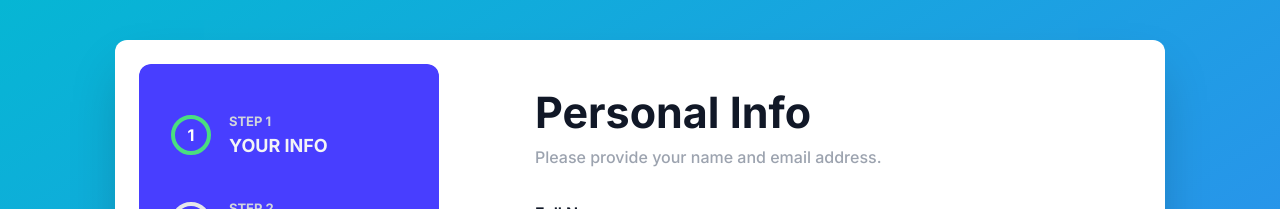
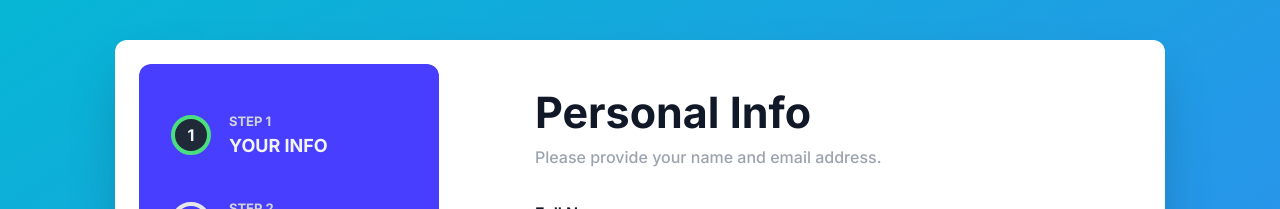
Before and after one commit to Bennykillua/Question_Answering_Search_Engine, a Next.js app: page /forms in a window 1280 px wide. Shown: the top 209 px of the page. Built offline with nearby package versions, Linux system fonts and the light colour scheme; no server answers.

Commit message:
Removed Uneccessary CSS

```diff
--- a/components/RectanglePatternBackground.jsx
+++ b/components/RectanglePatternBackground.jsx
@@ -29,7 +29,7 @@ export default function RectanglePatternBackground({ opacity }) {
           <rect
             width="100%"
             height="100%"
-            stroke-width="0"
+            strokeWidth="0"
             fill="url(#e9033f3e-f665-41a6-84ef-756f6778e6fe)"
           ></rect>
         </svg>
--- a/components/Step.jsx
+++ b/components/Step.jsx
@@ -1,12 +1,11 @@
+
 import React from 'react'
 
 export default function Step({ step, stepNumber, children }) {
   return (
-    <article className="flex items-center gap-[18px] mb-10">
+    <div className="flex items-center gap-[18px] mb-10">
       <button
-        className={` w-10 h-10 text-[16px] text-white dark:text-white transition-all duration-300 ease-in font-bold bg-transparent p-1 rounded-full border-4 border-gray-200 ${
-          step === stepNumber && ' border-green-400  text-gray-100 bg-gray-700'
-        }`}
+        className={` step ${step == stepNumber ? ' current-step' : ''}`}
       >
         {stepNumber}
       </button>
@@ -18,6 +17,6 @@ export default function Step({ step, stepNumber, children }) {
           {children.toUpperCase()}
         </h2>
       </div>
-    </article>
+    </div>
   )
 }
--- a/package.json
+++ b/package.json
@@ -18,8 +18,8 @@
     "uuid": "^9.0.0"
   },
   "devDependencies": {
-    "autoprefixer": "^10.4.7",
-    "postcss": "^8.4.14",
-    "tailwindcss": "^3.1.2"
+    "autoprefixer": "^10.4.14",
+    "postcss": "^8.4.21",
+    "tailwindcss": "^3.3.1"
   }
 }
--- a/styles/globals.css
+++ b/styles/globals.css
@@ -44,4 +44,10 @@ body::-webkit-scrollbar-thumb {
   .form-input {
     @apply w-full pl-10 p-2.5 bg-gray-50 dark:bg-gray-700 border border-gray-300 dark:border-gray-600 rounded-md text-sm shadow-sm dark:placeholder-gray-400 focus:outline-none focus:border-indigo-400 dark:focus:border-indigo-500 focus:ring-2 focus:ring-indigo-400 dark:focus:ring-indigo-500
   }
+  .step {
+    @apply w-10 h-10 text-[16px] text-white  dark:text-white transition-all duration-300 ease-in font-bold bg-transparent p-1 rounded-full border-4 border-gray-200
+  }
+  .current-step {
+    @apply border-green-400  text-gray-100 bg-gray-800
+  }
 }
--- a/tailwind.config.js
+++ b/tailwind.config.js
@@ -2,7 +2,7 @@ module.exports = {
   mode: "jit",
   content: [
     "./pages/**/*.{js,ts,jsx,tsx}",
-    "./components/**/*.{js,ts,jsx,tsx}",
+    "./components/*.{js,ts,jsx,tsx}",
   ],
   darkMode: "class", // or 'media' or 'class'
 
```
Also changed, not shown: 1 other file (tests, documents, lock files or other folders).
